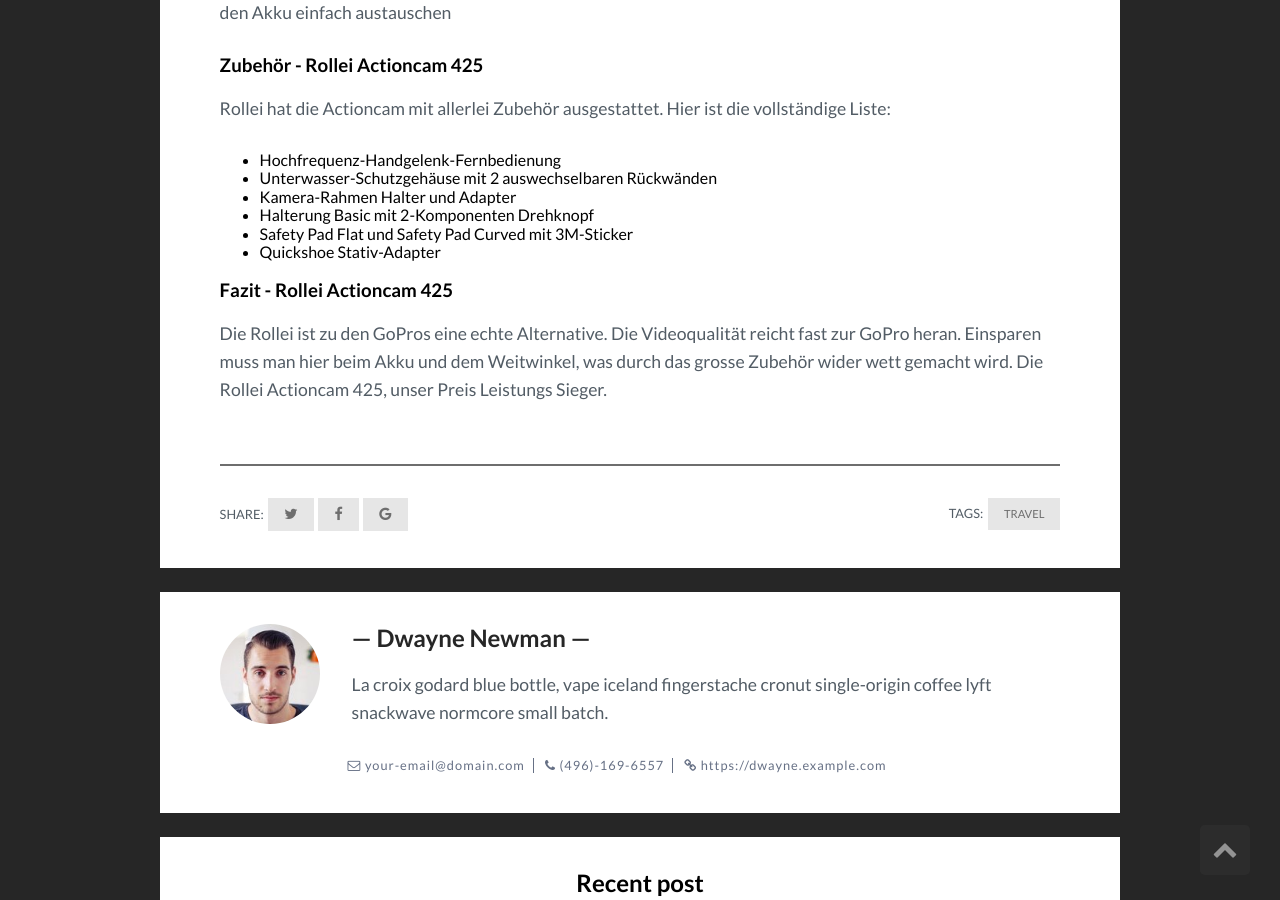
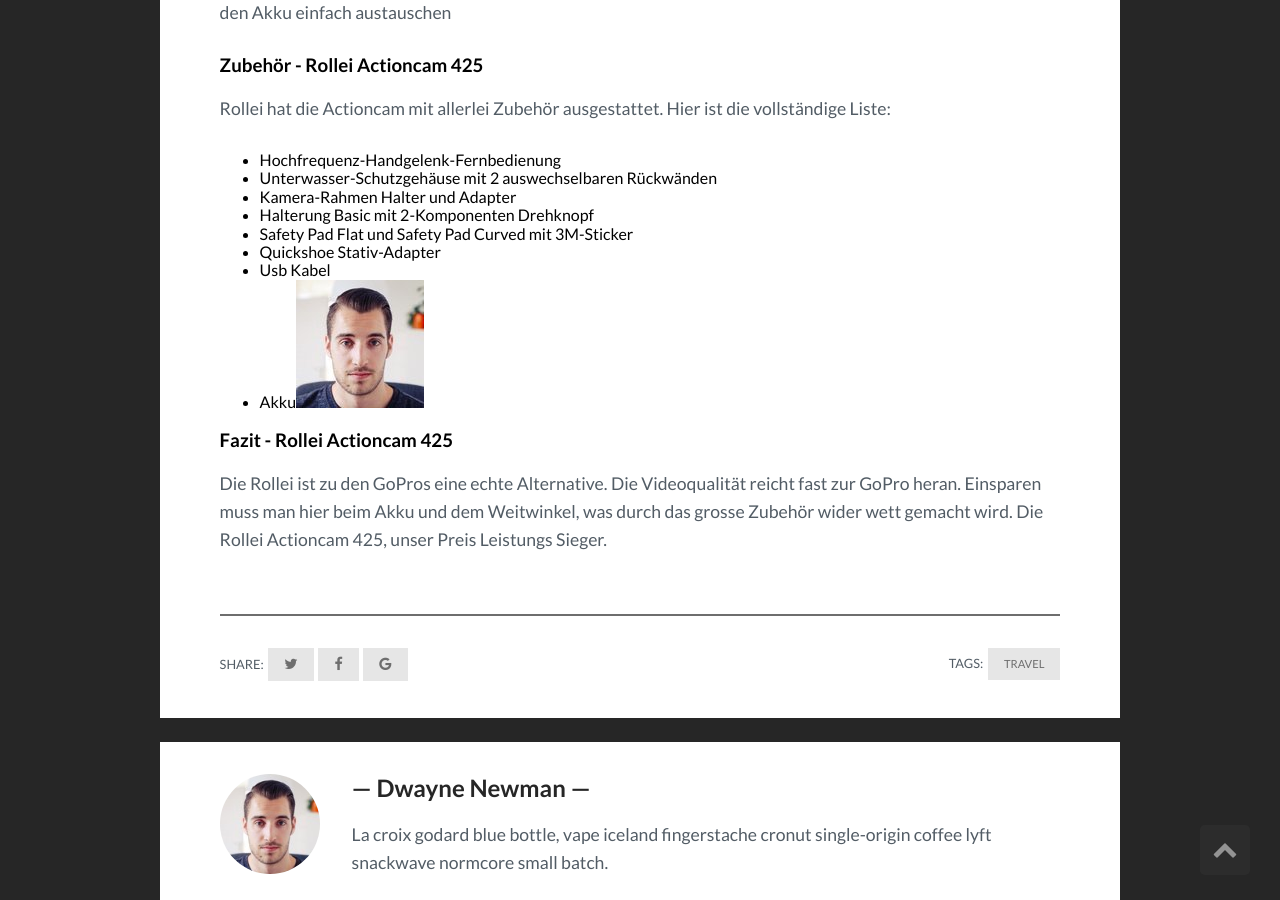
Before and after one commit to elenoid/webblog-action_cam, a Jekyll site: the page built from _posts/2017-10-22-rollei-actioncam-425-im-test.markdown, in a window 1280 px wide and 900 px high, scrolled down 1670 px. Built offline with Jekyll 4.4.1, drawn with Linux system fonts in a browser that asks for light colours; comment, search, counter and statistics services are not loaded.

Commit message:
Updated '_posts/2017-10-22-rollei-actioncam-425-im-test.markdown' via CloudCannon

```diff
--- a/_posts/2017-10-22-rollei-actioncam-425-im-test.markdown
+++ b/_posts/2017-10-22-rollei-actioncam-425-im-test.markdown
@@ -40,6 +40,8 @@ Rollei hat die Actioncam mit allerlei Zubeh&ouml;r ausgestattet. Hier ist die vo
 * Halterung Basic mit 2-Komponenten Drehknopf
 * Safety Pad Flat und Safety Pad Curved mit 3M-Sticker
 * Quickshoe Stativ-Adapter
+* Usb Kabel
+* Akku![](/uploads/versions/face---x----128-128x---.jpg)
 
 ### Fazit - Rollei Actioncam 425
 
```
